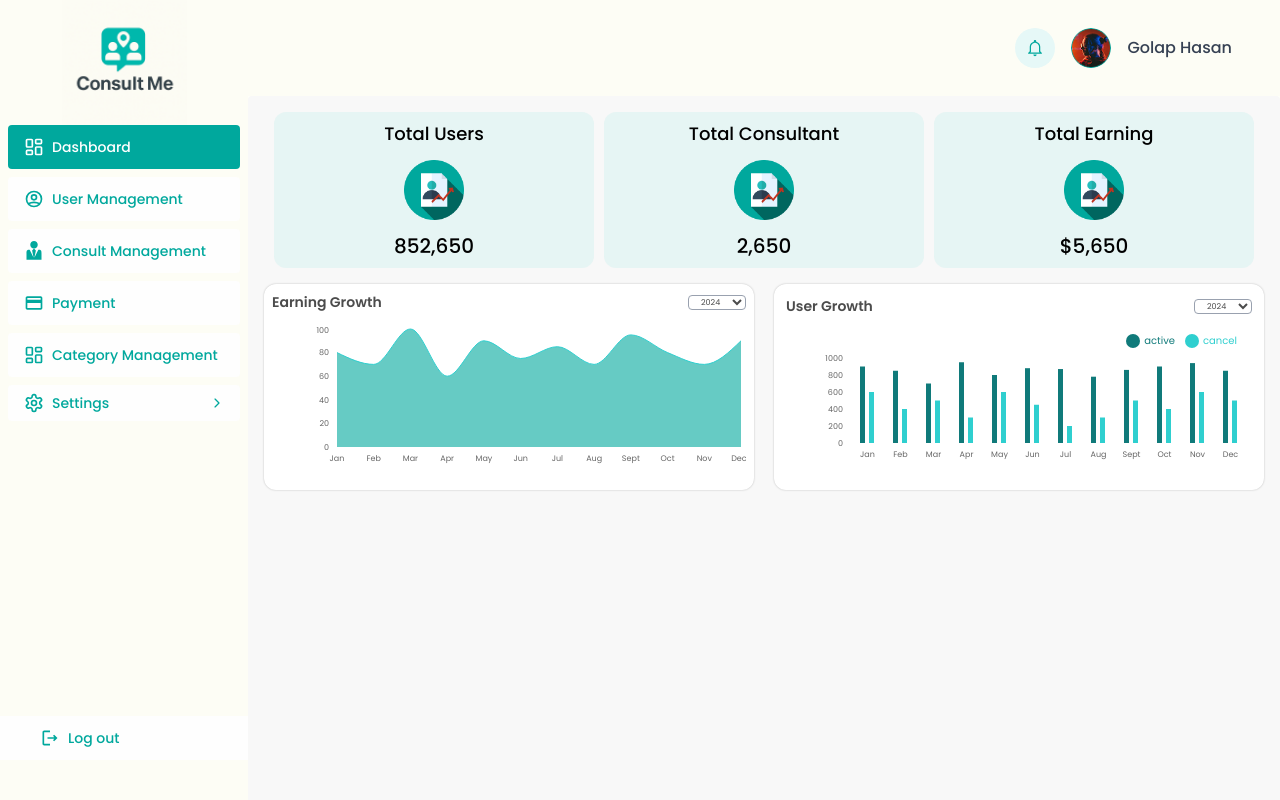
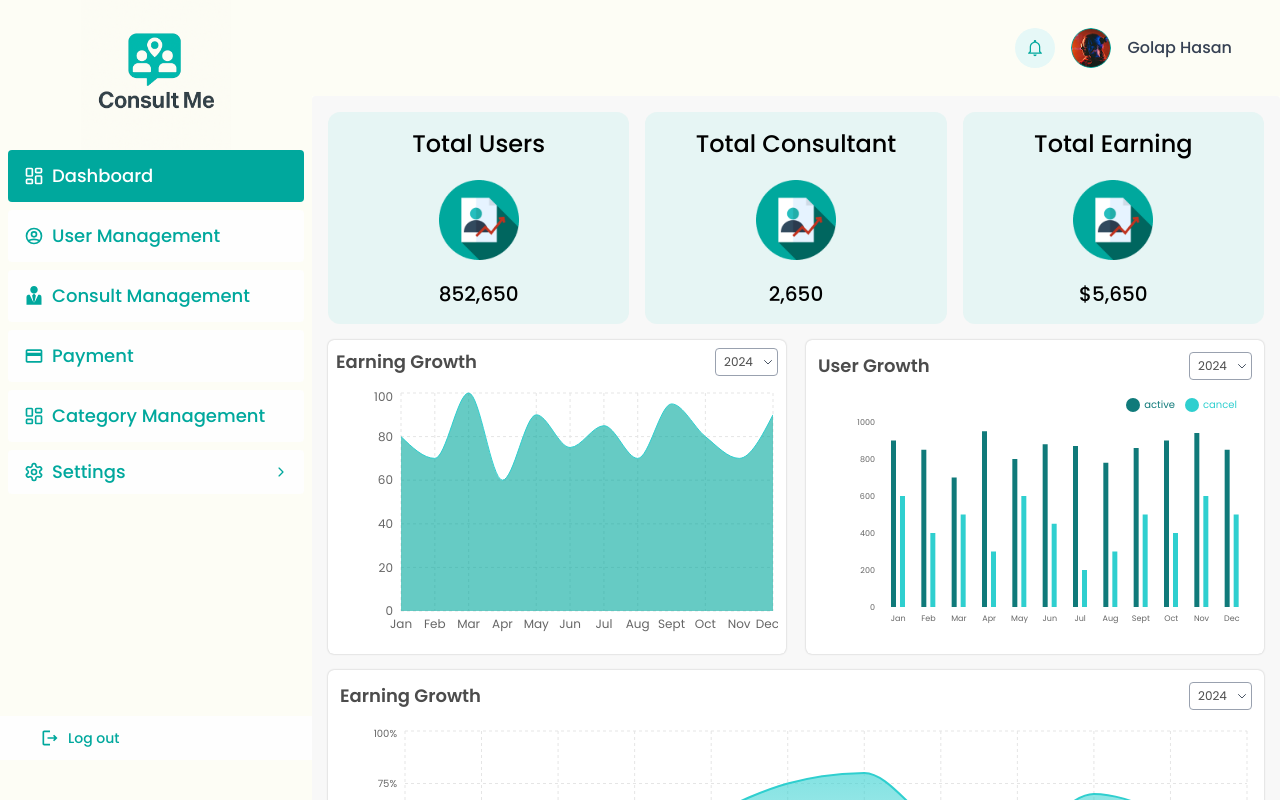
Before and after one commit to nurulla-hasan/consult-me-dashboard, a Next.js app: page / in a window 1280 px wide. Before the commit this address had no page. Built offline with nearby package versions, Linux system fonts and the light colour scheme.

Commit message:
chart dynamic data added

```diff
--- a/src/app/layout.js
+++ b/src/app/layout.js
@@ -50,11 +50,11 @@ export default function RootLayout({ children }) {
           />
           <div className="h-screen flex">
             {/* Sidebar */}
-            <aside className={`${isHideLayout ? "hidden" : ""} w-62 bg-[#FDFDF5] flex flex-col justify-between pb-10`}>
+            <aside className={`${isHideLayout ? "hidden" : ""} w-78 bg-[#FDFDF5] flex flex-col justify-between pb-10`}>
               <div>
                 {/* Logo */}
                 <div className="flex items-center justify-center">
-                  <Image src="/images/logo.png" width={125} height={60} alt="Logo" />
+                  <Image src="/images/logo.png" width={150} height={60} alt="Logo" />
                 </div>
 
                 {/* Navigation */}
@@ -70,7 +70,7 @@ export default function RootLayout({ children }) {
                           : "text-[#00A89D] hover:bg-[#00A89D] bg-[#FEFEFE] hover:text-white"
                           }`}
                       >
-                        <span className='flex items-center gap-2'>
+                        <span className='flex text-lg items-center gap-2'>
                           {item.icon}
                           {item.label}
                         </span>
@@ -84,7 +84,7 @@ export default function RootLayout({ children }) {
                       onClick={() => setSettingsOpen(!settingsOpen)}
                       className={`w-full cursor-pointer text-left px-4 py-2 rounded-sm text-[#00A89D] flex justify-between items-center transition-all duration-300 ${settingsOpen ? "bg-[#058279] text-white" : "bg-[#FEFEFE]"}`}
                     >
-                      <p className='flex items-center gap-2'>
+                      <p className='flex items-center gap-2 text-lg'>
                         <LuSettings size={20} />
                         <span>Settings</span>
                       </p>
@@ -94,7 +94,7 @@ export default function RootLayout({ children }) {
                     <AnimatePresence initial={false}>
                       {settingsOpen && (
                         <motion.div
-                          className="flex flex-col gap-1 text-[15px] font-medium mt-1 pr-2"
+                          className="flex flex-col gap-1 text-[15px] font-medium mt-1 pr-5"
                           initial={{ opacity: 0, y: -10 }}
                           animate={{ opacity: 1, y: 0 }}
                           exit={{ opacity: 0, y: -10 }}
@@ -106,7 +106,7 @@ export default function RootLayout({ children }) {
                               <Link
                                 key={item.label}
                                 href={item.href}
-                                className={`px-4 py-2 text-sm rounded-sm transition-colors duration-200 ${isActive
+                                className={`px-4 py-2 text-lg rounded-sm transition-colors duration-200 ${isActive
                                   ? "bg-[#058279] text-white"
                                   : "text-[#00A89D] hover:bg-[#00A89D] bg-[#FEFEFE] hover:text-white"
                                   }`}
@@ -135,7 +135,7 @@ export default function RootLayout({ children }) {
 
               {/* Page content */}
               <PrivateRoute>
-                <div className="font-poppins h-[calc(100vh-96px)] rounded-t bg-[#f8f8f8]">
+                <div className="font-poppins h-[calc(100vh-96px)] overflow-y-auto rounded-t bg-[#f8f8f8]">
                   {children}
                 </div>
               </PrivateRoute>
--- a/src/app/page.jsx
+++ b/src/app/page.jsx
@@ -1,3 +1,4 @@
+import EarningGrowthChart2 from "@/components/dashboard/EarningGrowthChart2";
 import EarningGrowthChart from "@/components/dashboard/EarningGrowthChart";
 import UserGrowthChart from "@/components/dashboard/UserGrowthChart";
 import Image from "next/image";
@@ -8,38 +9,40 @@ export default function Home() {
       {/* Top Info */}
       <div className="p-4 flex flex-col gap-4">
         <div className="text-black">
-          <div className="flex justify-evenly p-">
-            <div className="flex flex-col justify-center items-center">
-              <div className="flex flex-col gap-3 items-center justify-center bg-[#0bc8bb13] rounded-xl py-2 w-xs">
-                <h3 className="text-lg font-medium">Total Users</h3>
+          <div className="flex justify-evenly gap-4">
+            <div className="flex flex-col justify-center items-center bg-[#0bc8bb13] rounded-xl py-4 w-full">
+              <div className="flex flex-col gap-5 items-center justify-center ">
+                <h3 className="text-2xl font-medium">Total Users</h3>
                 <Image
                   src="/images/total-user.png"
-                  width={60}
-                  height={60}
+                  width={80}
+                  height={80}
                   alt="/"
                 />
                 <p className="text-xl font-medium">852,650</p>
               </div>
             </div>
-            <div className="flex flex-col justify-center items-center">
-              <div className="flex flex-col gap-3 items-center justify-center bg-[#0bc8bb13] rounded-xl py-2 w-xs">
-                <h3 className="text-lg font-medium">Total Consultant</h3>
+
+            <div className="flex flex-col justify-center items-center bg-[#0bc8bb13] rounded-xl py-4 w-full">
+              <div className="flex flex-col gap-5 items-center justify-center">
+                <h3 className="text-2xl font-medium">Total Consultant</h3>
                 <Image
                   src="/images/total-user.png"
-                  width={60}
-                  height={60}
+                  width={80}
+                  height={80}
                   alt="/"
                 />
                 <p className="text-xl font-medium">2,650</p>
               </div>
             </div>
-            <div className="flex flex-col justify-center items-center">
-              <div className="flex flex-col gap-3 items-center justify-center bg-[#0bc8bb13] rounded-xl py-2 w-xs">
-                <h3 className="text-lg font-medium">Total Earning</h3>
+
+            <div className="flex flex-col justify-center items-center bg-[#0bc8bb13] rounded-xl py-4 w-full">
+              <div className="flex flex-col gap-5 items-center justify-center ">
+                <h3 className="text-2xl font-medium">Total Earning</h3>
                 <Image
                   src="/images/total-user.png"
-                  width={60}
-                  height={60}
+                  width={80}
+                  height={80}
                   alt="/"
                 />
                 <p className="text-xl font-medium">$5,650</p>
@@ -59,10 +62,8 @@ export default function Home() {
           </div>
         </div>
 
-
-
         <div className="">
-
+          <EarningGrowthChart2 />
         </div>
       </div>
     </>
--- a/src/components/dashboard/EarningGrowthChart.jsx
+++ b/src/components/dashboard/EarningGrowthChart.jsx
@@ -1,10 +1,11 @@
 'use client';
 import {
-    AreaChart, Area, XAxis, YAxis, Tooltip, ResponsiveContainer,
-    Legend,
+  AreaChart, Area, XAxis, YAxis, Tooltip, ResponsiveContainer, CartesianGrid
 } from 'recharts';
+import { useState } from 'react';
 
-const data = [
+const chartData = {
+  2024: [
     { name: 'Jan', value: 80 },
     { name: 'Feb', value: 70 },
     { name: 'Mar', value: 100 },
@@ -17,20 +18,50 @@ const data = [
     { name: 'Oct', value: 80 },
     { name: 'Nov', value: 70 },
     { name: 'Dec', value: 90 },
-];
+  ],
+  2023: [
+    { name: 'Jan', value: 50 },
+    { name: 'Feb', value: 60 },
+    { name: 'Mar', value: 75 },
+    { name: 'Apr', value: 55 },
+    { name: 'May', value: 68 },
+    { name: 'Jun', value: 72 },
+    { name: 'Jul', value: 65 },
+    { name: 'Aug', value: 70 },
+    { name: 'Sept', value: 78 },
+    { name: 'Oct', value: 82 },
+    { name: 'Nov', value: 75 },
+    { name: 'Dec', value: 80 },
+  ],
+};
 
 export default function EarningGrowthChart() {
+  const [selectedYear, setSelectedYear] = useState('2024');
+
   return (
-        <div className="bg-white rounded-xl p-2 w-full text-[#4c4c4c] shadow-[0px_0px_2px_0px_#00000040]">
+    <div className="bg-white rounded-md p-2 w-full text-[#4c4c4c] shadow-[0px_0px_2px_0px_#00000040]">
       <div className="flex justify-between items-center mb-3">
-                <h2 className="text-sm font-semibold">Earning Growth</h2>
-                <select className="border border-gray-400 outline-none rounded px-2 py-[1] text-[8px]">
-                    <option>2024</option>
-                    <option>2023</option>
+        <h2 className="text-lg font-semibold">Earning Growth</h2>
+        <div className="relative w-fit">
+          <select
+            value={selectedYear}
+            onChange={(e) => setSelectedYear(e.target.value)}
+            className="appearance-none border border-gray-400 outline-none rounded px-2 py-[4px] text-[12px] pr-6"
+          >
+            <option value="2024">2024</option>
+            <option value="2023">2023</option>
           </select>
+          <div className="pointer-events-none absolute right-1 top-1/2 -translate-y-1/2">
+            <svg className="w-[12px] h-[12px] text-gray-600" fill="none" stroke="currentColor" strokeWidth="2" viewBox="0 0 24 24">
+              <path strokeLinecap="round" strokeLinejoin="round" d="M19 9l-7 7-7-7" />
+            </svg>
           </div>
-            <ResponsiveContainer width="100%" height={158}>
-                <AreaChart className='text-[8px]' data={data}>
+        </div>
+      </div>
+
+      <ResponsiveContainer width="100%" height={258}>
+        <AreaChart className="text-[12px]" data={chartData[selectedYear]}>
+          <CartesianGrid strokeDasharray="3 3" stroke="#e5e5e5" />
           <XAxis
             dataKey="name"
             axisLine={false}
@@ -41,8 +72,13 @@ export default function EarningGrowthChart() {
             axisLine={false}
             tickLine={false}
           />
-                    <Tooltip />
-                    <Area type="monotone" dataKey="value" stroke="#2FCFCF" fill="#00A89D" />
+          <Tooltip wrapperStyle={{ fontSize: '14px' }}/>
+          <Area
+            type="monotone"
+            dataKey="value"
+            stroke="#2FCFCF"
+            fill="#00A89D"
+          />
         </AreaChart>
       </ResponsiveContainer>
     </div>
--- /dev/null
+++ b/src/components/dashboard/EarningGrowthChart2.jsx
@@ -0,0 +1,99 @@
+'use client';
+import { useState } from 'react';
+import {
+    AreaChart, Area, XAxis, YAxis, Tooltip, ResponsiveContainer, CartesianGrid,
+} from 'recharts';
+
+const chartData = {
+    2024: [
+        { name: 'Jan', value: 10 },
+        { name: 'Feb', value: 30 },
+        { name: 'Mar', value: 65 },
+        { name: 'Apr', value: 40 },
+        { name: 'May', value: 60 },
+        { name: 'Jun', value: 75 },
+        { name: 'Jul', value: 80 },
+        { name: 'Aug', value: 55 },
+        { name: 'Sept', value: 50 },
+        { name: 'Oct', value: 70 },
+        { name: 'Nov', value: 60 },
+        { name: 'Dec', value: 45 },
+    ],
+    2023: [
+        { name: 'Jan', value: 80 },
+        { name: 'Feb', value: 70 },
+        { name: 'Mar', value: 35 },
+        { name: 'Apr', value: 90 },
+        { name: 'May', value: 10 },
+        { name: 'Jun', value: 25 },
+        { name: 'Jul', value: 10 },
+        { name: 'Aug', value: 45 },
+        { name: 'Sept', value: 70 },
+        { name: 'Oct', value: 20 },
+        { name: 'Nov', value: 90 },
+        { name: 'Dec', value: 45 },
+    ],
+};
+
+export default function EarningGrowthChart2() {
+    const [selectedYear, setSelectedYear] = useState('2024');
+
+    return (
+        <div className="bg-white rounded-md p-3 w-full text-[#4c4c4c] shadow-[0px_0px_2px_0px_#00000040]">
+            <div className="flex justify-between items-center mb-4">
+                <h2 className="text-lg font-semibold">Earning Growth</h2>
+                <div className="relative w-fit">
+                    <select
+                        value={selectedYear}
+                        onChange={(e) => setSelectedYear(e.target.value)}
+                        className="appearance-none border border-gray-400 outline-none rounded px-2 py-[4px] text-[12px] pr-6">
+                        <option>2024</option>
+                        <option>2023</option>
+                    </select>
+                    <div className="pointer-events-none absolute right-1 top-1/2 -translate-y-1/2">
+                        <svg className="w-[12px] h-[12px] text-gray-600" fill="none" stroke="currentColor" strokeWidth="2" viewBox="0 0 24 24">
+                            <path strokeLinecap="round" strokeLinejoin="round" d="M19 9l-7 7-7-7" />
+                        </svg>
+                    </div>
+                </div>
+            </div>
+
+            <ResponsiveContainer width="100%" height={250}>
+                <AreaChart data={chartData[selectedYear]} className="text-[8px]">
+                    {/* Gradient Fill */}
+                    <defs>
+                        <linearGradient id="colorValue" x1="0" y1="0" x2="0" y2="1">
+                            <stop offset="0%" stopColor="#2FCFCF" stopOpacity={1.0} />
+                            <stop offset="100%" stopColor="#2FCFCF" stopOpacity={0.3} />
+                        </linearGradient>
+                    </defs>
+
+                    {/* Grid & Axis */}
+                    <CartesianGrid strokeDasharray="3 3" stroke="#e5e5e5" />
+                    <XAxis
+                        dataKey="name"
+                        axisLine={false}
+                        tickLine={false}
+                        tick={{ fontSize: 10 }}
+                    />
+                    <YAxis
+                        ticks={[0, 25, 50, 75, 100]}
+                        domain={[0, 100]}
+                        tickFormatter={(value) => `${value}%`}
+                        axisLine={false}
+                        tickLine={false}
+                        tick={{ fontSize: 10 }}
+                    />
+                    <Tooltip formatter={(value) => `${value}%`} />
+                    <Area
+                        type="monotone"
+                        dataKey="value"
+                        stroke="#2FCFCF"
+                        fill="url(#colorValue)"
+                        strokeWidth={2}
+                    />
+                </AreaChart>
+            </ResponsiveContainer>
+        </div>
+    );
+}
--- a/src/components/dashboard/UserGrowthChart.jsx
+++ b/src/components/dashboard/UserGrowthChart.jsx
@@ -1,37 +1,65 @@
 'use client';
+import { useState } from 'react';
 import {
     BarChart, Bar, XAxis, YAxis, Tooltip, Legend, ResponsiveContainer
 } from 'recharts';
 
-const data = [
-    { name: 'Jan', active: 900, cancel: 600 },
-    { name: 'Feb', active: 850, cancel: 400 },
-    { name: 'Mar', active: 700, cancel: 500 },
-    { name: 'Apr', active: 950, cancel: 300 },
-    { name: 'May', active: 800, cancel: 600 },
-    { name: 'Jun', active: 880, cancel: 450 },
-    { name: 'Jul', active: 870, cancel: 200 },
-    { name: 'Aug', active: 780, cancel: 300 },
-    { name: 'Sept', active: 860, cancel: 500 },
-    { name: 'Oct', active: 900, cancel: 400 },
-    { name: 'Nov', active: 940, cancel: 600 },
-    { name: 'Dec', active: 850, cancel: 500 },
-];
+const chartData = {
+    2024: [
+        { name: "Jan", active: 900, cancel: 600 },
+        { name: "Feb", active: 850, cancel: 400 },
+        { name: "Mar", active: 700, cancel: 500 },
+        { name: "Apr", active: 950, cancel: 300 },
+        { name: "May", active: 800, cancel: 600 },
+        { name: "Jun", active: 880, cancel: 450 },
+        { name: "Jul", active: 870, cancel: 200 },
+        { name: "Aug", active: 780, cancel: 300 },
+        { name: "Sept", active: 860, cancel: 500 },
+        { name: "Oct", active: 900, cancel: 400 },
+        { name: "Nov", active: 940, cancel: 600 },
+        { name: "Dec", active: 850, cancel: 500 },
+    ],
+    2023: [
+        { name: "Jan", active: 120, cancel: 840 },
+        { name: "Feb", active: 770, cancel: 350 },
+        { name: "Mar", active: 640, cancel: 420 },
+        { name: "Apr", active: 670, cancel: 860 },
+        { name: "May", active: 740, cancel: 520 },
+        { name: "Jun", active: 310, cancel: 390 },
+        { name: "Jul", active: 760, cancel: 180 },
+        { name: "Aug", active: 790, cancel: 250 },
+        { name: "Sept", active: 780, cancel: 430 },
+        { name: "Oct", active: 830, cancel: 350 },
+        { name: "Nov", active: 260, cancel: 300 },
+        { name: "Dec", active: 730, cancel: 430 },
+    ],
+};
 
 export default function UserGrowthChart() {
+    const [selectedYear, setSelectedYear] = useState('2024');
     return (
-        <div className="bg-white rounded-xl p-3 w-full text-[#4c4c4c] shadow-[0px_0px_2px_0px_#00000040]">
+        <div className="bg-white rounded-md p-3 w-full text-[#4c4c4c] shadow-[0px_0px_2px_0px_#00000040]">
             <div className="flex justify-between items-center mb-3">
-                <h2 className="text-sm font-semibold">User Growth</h2>
-                <select className="border border-gray-400 outline-none rounded px-2 py-[1] text-[8px]">
-                    <option>2024</option>
-                    <option>2023</option>
-                </select>
+                <h2 className="text-lg font-semibold">User Growth</h2>
+                <div className="relative w-fit">
+                    <select
+                        value={selectedYear}
+                        onChange={(e) => setSelectedYear(e.target.value)}
+                        className="appearance-none border border-gray-400 outline-none rounded px-2 py-[4px] text-[12px] pr-6">
+                        <option>2024</option>
+                        <option>2023</option>
+                    </select>
+                    <div className="pointer-events-none absolute right-1 top-1/2 -translate-y-1/2">
+                        <svg className="w-[12px] h-[12px] text-gray-600" fill="none" stroke="currentColor" strokeWidth="2" viewBox="0 0 24 24">
+                            <path strokeLinecap="round" strokeLinejoin="round" d="M19 9l-7 7-7-7" />
+                        </svg>
+                    </div>
+                </div>
             </div>
-            <ResponsiveContainer width="100%" height={150}>
+            <ResponsiveContainer width="100%" height={250}>
                 <BarChart
                     className='text-[8px]'
-                    data={data}
+                    data={chartData[selectedYear]}
                     barSize={5}
                 >
                     <XAxis
@@ -44,7 +72,7 @@ export default function UserGrowthChart() {
                         axisLine={false}
                         tickLine={false}
                     />
-                    <Tooltip />
+                    <Tooltip wrapperStyle={{ fontSize: '14px' }}/>
                     <Legend
                         layout="horizontal"
                         verticalAlign="top"
```
Also changed, not shown: src/components/privet-route/PrivetRoute.jsx (+5 -5 lines). Lines whose indentation alone changed are shown as unchanged.
